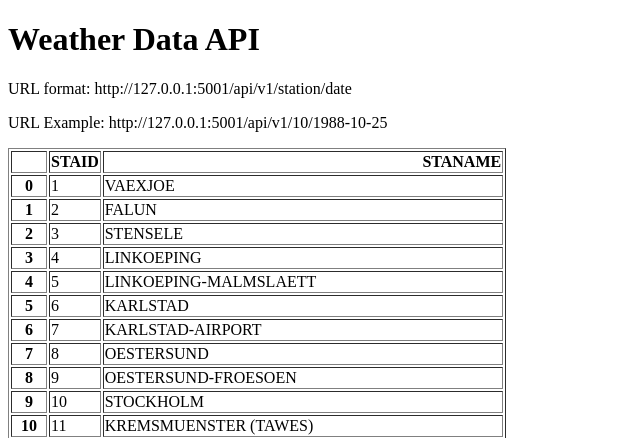
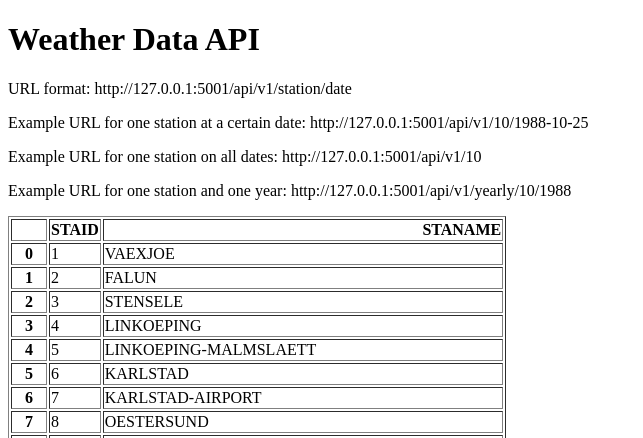
Before and after one commit to JaAy27/weather-api, a Flask app: page / in a window 1280 px wide. Shown: the top 438 px of the page, without its empty margins (0-643 px from the left). Run offline with Flask 2, Linux system fonts and the light colour scheme.

Commit message:
Added more url endpoints

```diff
--- a/main.py
+++ b/main.py
@@ -10,13 +10,29 @@ def home():
     return render_template("home.html", data=stations.to_html())
 @app.route("/api/v1/<station>/<date>")
 def about(station, date):
-    filename = "data_small/TG_STAID00000" + str(station).zfill(6) + ".txt"
+    filename = "data_small/TG_STAID" + str(station).zfill(6) + ".txt"
     df = pd.read_csv(filename, skiprows=20, parse_dates=['    DATE'])
     temperature = df.loc[df['    DATE'] == date]["   TG"].squeeze()/10
     return {"station": station,
             "date": date,
             "temperature": temperature}
 
+@app.route("/api/v1/<station>")
+def all_data(station):
+    filename = "data_small/TG_STAID" + str(station).zfill(6) + ".txt"
+    df = pd.read_csv(filename, skiprows=20, parse_dates=['    DATE'])
+    result = df.to_dict(orient="records")
+    return result
+
+
+@app.route("/api/v1/yearly/<station>/<year>")
+def yearly(station, year):
+    filename = "data_small/TG_STAID" + str(station).zfill(6) + ".txt"
+    df = pd.read_csv(filename, skiprows=20)  ## parse_dates=['    DATE'] converts the date col to date type values
+    df["    DATE"] = df['    DATE'].astype(str)
+    result = df[df['    DATE'].str.startswith(str(year))].to_dict(orient="records")
+    return result
+
 if __name__ == "__main__":
     app.run(debug=True, port=5001)
 
--- a/templates/home.html
+++ b/templates/home.html
@@ -7,7 +7,9 @@
 <body>
     <h1>Weather Data API</h1>
     <p>URL format: http://127.0.0.1:5001/api/v1/station/date</p>
-    <p>URL Example: http://127.0.0.1:5001/api/v1/10/1988-10-25</p>
+    <p>Example URL for one station at a certain date: http://127.0.0.1:5001/api/v1/10/1988-10-25</p>
+    <p>Example URL for one station on all dates: http://127.0.0.1:5001/api/v1/10</p>
+    <p>Example URL for one station and one year: http://127.0.0.1:5001/api/v1/yearly/10/1988</p>
     <p>{{data|safe}}</p>
 </body>
 </html>
```
